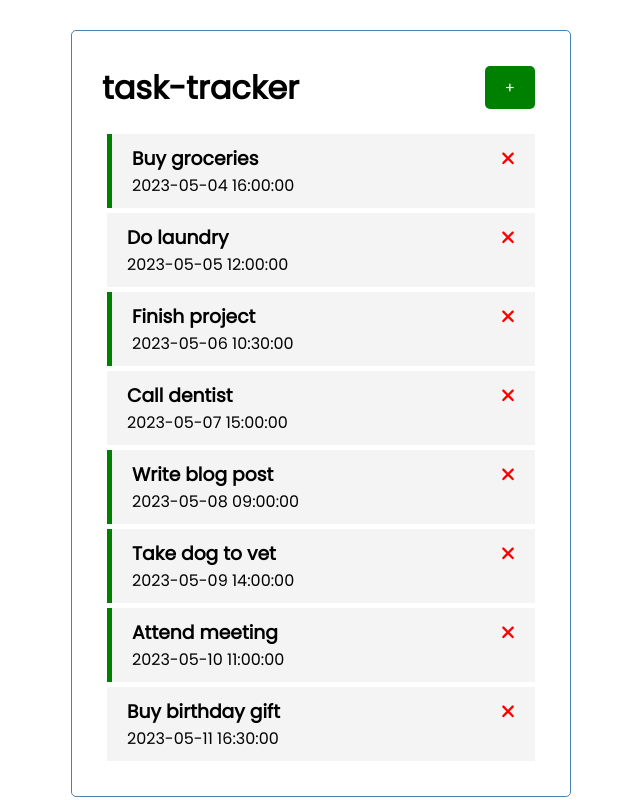
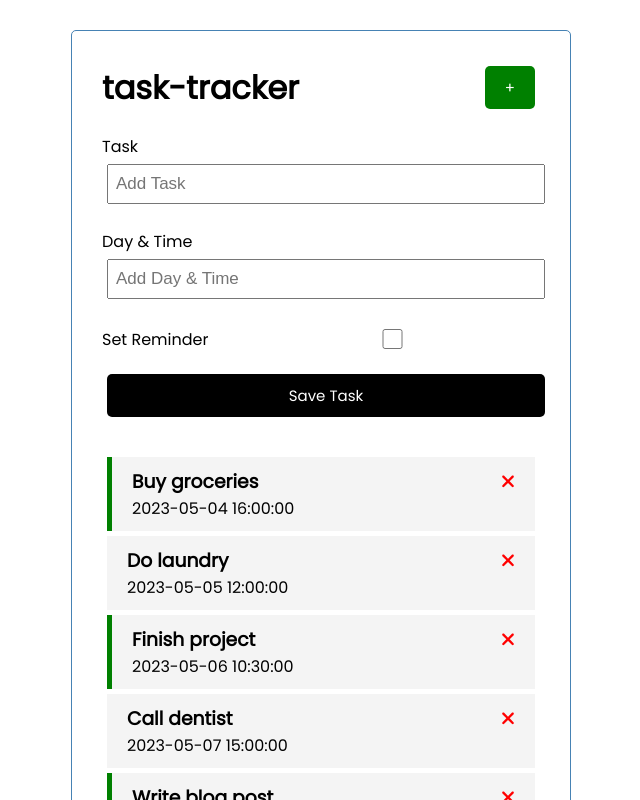
Before and after one commit to ouardiYakoubAbdallah/angular-sample-app, an Angular app: page / in a window 1280 px wide. Shown: the top 800 px of the page, without its empty margins (319-959 px from the left). Built offline with nearby package versions, Linux system fonts and the light colour scheme; data requests are answered from the project's data file.

Commit message:
feat add task from ✨

```diff
--- a/src/app/app.module.ts
+++ b/src/app/app.module.ts
@@ -8,6 +8,7 @@ import { HeaderComponent } from './components/header/header.component';
 import { ButtonComponent } from './components/button/button.component';
 import { TasksComponent } from './components/tasks/tasks.component';
 import { TaskItemComponent } from './components/task-item/task-item.component';
+import { AddTaskComponent } from './components/add-task/add-task.component';
 
 @NgModule({
   declarations: [
@@ -16,6 +17,7 @@ import { TaskItemComponent } from './components/task-item/task-item.component';
     ButtonComponent,
     TasksComponent,
     TaskItemComponent,
+    AddTaskComponent,
   ],
   imports: [BrowserModule, FontAwesomeModule, HttpClientModule],
   providers: [],
--- /dev/null
+++ b/src/app/components/add-task/add-task.component.css
@@ -0,0 +1,3 @@
+.add-form {
+    margin-bottom: 40px;
+}
--- /dev/null
+++ b/src/app/components/add-task/add-task.component.html
@@ -0,0 +1,15 @@
+<form class="add-form">
+    <div class="form-control">
+        <label for="task">Task</label>
+        <input type="text" name="task" id="task" placeholder="Add Task">
+    </div>
+    <div class="form-control">
+        <label for="day">Day & Time</label>
+        <input type="text" name="day" id="day" placeholder="Add Day & Time">
+    </div>
+    <div class="form-control form-control-check">
+        <label for="reminder">Set Reminder</label>
+        <input type="checkbox" name="reminder" id="reminder">
+    </div>
+    <input type="submit" value="Save Task" class="btn btn-block">
+</form>
--- /dev/null
+++ b/src/app/components/add-task/add-task.component.ts
@@ -0,0 +1,12 @@
+import { Component } from '@angular/core';
+
+@Component({
+  selector: 'app-add-task',
+  templateUrl: './add-task.component.html',
+  styleUrls: ['./add-task.component.css'],
+})
+export class AddTaskComponent {
+  text?: string;
+  day?: string;
+  reminder: boolean = false;
+}
--- a/src/app/components/tasks/tasks.component.html
+++ b/src/app/components/tasks/tasks.component.html
@@ -1,3 +1,4 @@
+<app-add-task></app-add-task>
 <app-task-item
     *ngFor="let task of tasks"
     [task]="task"
```
Also changed, not shown: 1 other file (tests, documents, lock files or other folders).
